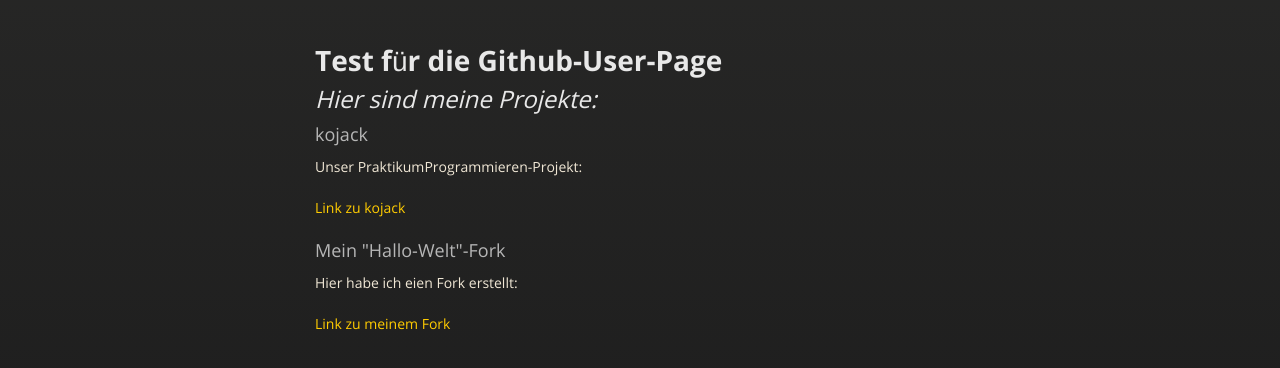
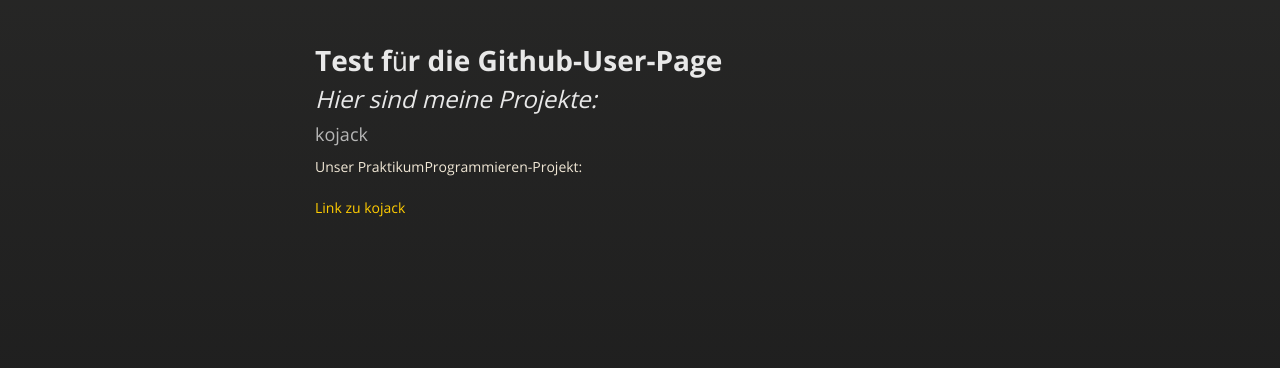
Before and after one commit to didi-s/didi-s.github.io, a plain HTML site: page index.html in a window 1280 px wide. Shown: the part 226-594 px from the top of the page. Drawn offline with nearby package versions, Linux system fonts and the light colour scheme.

Commit message:
Update index.html

```diff
--- a/index.html
+++ b/index.html
@@ -50,12 +50,7 @@
 
 <p><a href="https://github.com/didi-s/kojack">Link zu kojack</a></p>
 
-<h3>
-<a name="mein-hallo-welt-fork" class="anchor" href="#mein-hallo-welt-fork"><span class="octicon octicon-link"></span></a>Mein "Hallo-Welt"-Fork</h3>
 
-<p>Hier habe ich eien Fork erstellt:</p>
-
-<p><a href="https://github.com/didi-s/Hello-World">Link zu meinem Fork</a></p>
       </section>
 
     </div>
```
